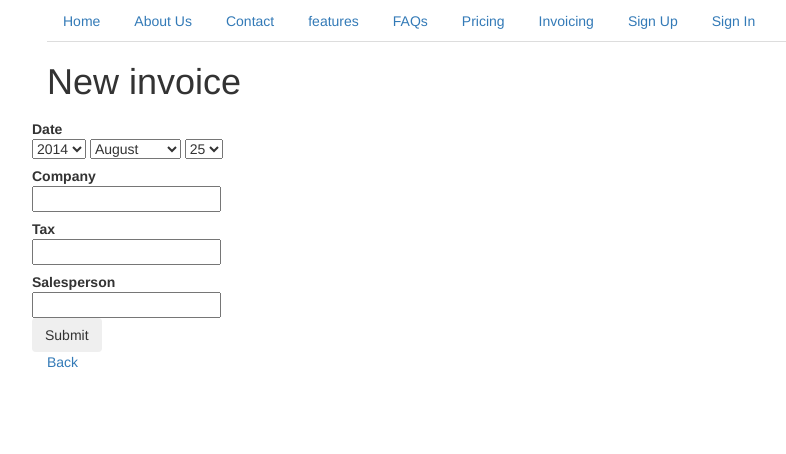
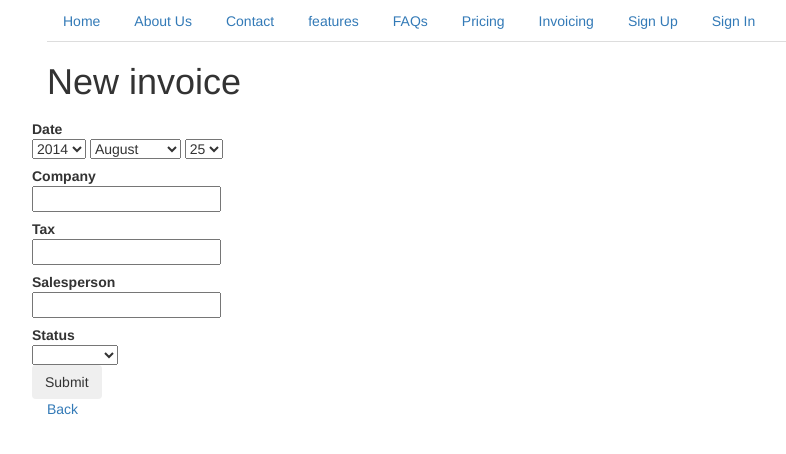
Before and after one commit to adawenour/-enterprise-software, a Rails app: page /invoices/new in a window 1280 px wide. Shown: the top 454 px of the page, without its empty margins (23-809 px from the left). Run offline with Rails 7, Linux system fonts and the light colour scheme; style sheets or scripts are compiled from the project's sources; some libraries are stand-ins or nearby versions.

Commit message:
INTEGRATING A COLLECTION SELECT FORM ELEMENT

```diff
--- a/app/controllers/invoices_controller.rb
+++ b/app/controllers/invoices_controller.rb
@@ -70,6 +70,6 @@ class InvoicesController < ApplicationController
 
     # Never trust parameters from the scary internet, only allow the white list through.
     def invoice_params
-      params.require(:invoice).permit(:date, :company, :tax, :salesperson)
+      params.require(:invoice).permit(:date, :company, :tax, :salesperson, :status_type)
     end
 end
--- a/app/views/invoices/_form.html.erb
+++ b/app/views/invoices/_form.html.erb
@@ -18,24 +18,35 @@
       <%= f.date_select :date %>
       </div>
     </div>
+
     <div class="control-group">
       <%= f.label :company, class: 'control-label' %><br>
       <div class="controls">
         <%= f.text_field :company %>
       </div>
     </div>
+
     <div class="control-group">
       <%= f.label :tax, class: 'control-label' %><br>
       <div class="controls">
         <%= f.text_field :tax %>
       </div>
     </div>
+
     <div class="control-group">
       <%= f.label :salesperson, class: 'control-label' %><br>
       <div class="controls">
         <%= f.text_field :salesperson %>
       </div>
     </div>
+
+    <div class="control-group">
+      <%= f.label "Status", class: 'control-label' %>
+      <div class="controls">
+        <%= f.select(:status_type, options_for_select([['PAID', 'PAID'], ['PENDING', 'PENDING']]), { include_blank: true }) %>
+      </div>
+    </div>
+
     <div class="control-group">
       <div class="controls">
         <%= f.submit 'Submit', class: 'btn btn-deafult' %>
--- a/app/views/invoices/index.html.erb
+++ b/app/views/invoices/index.html.erb
@@ -20,6 +20,7 @@
           <th>Company</th>
           <th>Tax</th>
           <th>Salesperson</th>
+          <th>Status</th>
           <th colspan="3"></th>
         </tr>
       </thead>
@@ -31,6 +32,7 @@
             <td><%= invoice.company %></td>
             <td><%= invoice.tax %></td>
             <td><%= invoice.salesperson %></td>
+            <td><%= invoice.status_type %></td>
             <td><%= link_to 'Show', invoice, class: 'btn btn-mini' %></td>
             <td><%= link_to 'Edit', edit_invoice_path(invoice), class: 'btn btn-mini btn-success' %></td>
             <td><%= link_to 'Destroy', invoice, method: :delete, class: 'btn btn-mini btn-danger', data: { confirm: 'Are you sure?' } %></td>
--- /dev/null
+++ b/db/migrate/20140830052128_add_status_type_to_invoices.rb
@@ -0,0 +1,5 @@
+class AddStatusTypeToInvoices < ActiveRecord::Migration
+  def change
+    add_column :invoices, :status_type, :string
+  end
+end
```
Also changed, not shown: db/development.sqlite3, db/schema.rb, 1 other file.
